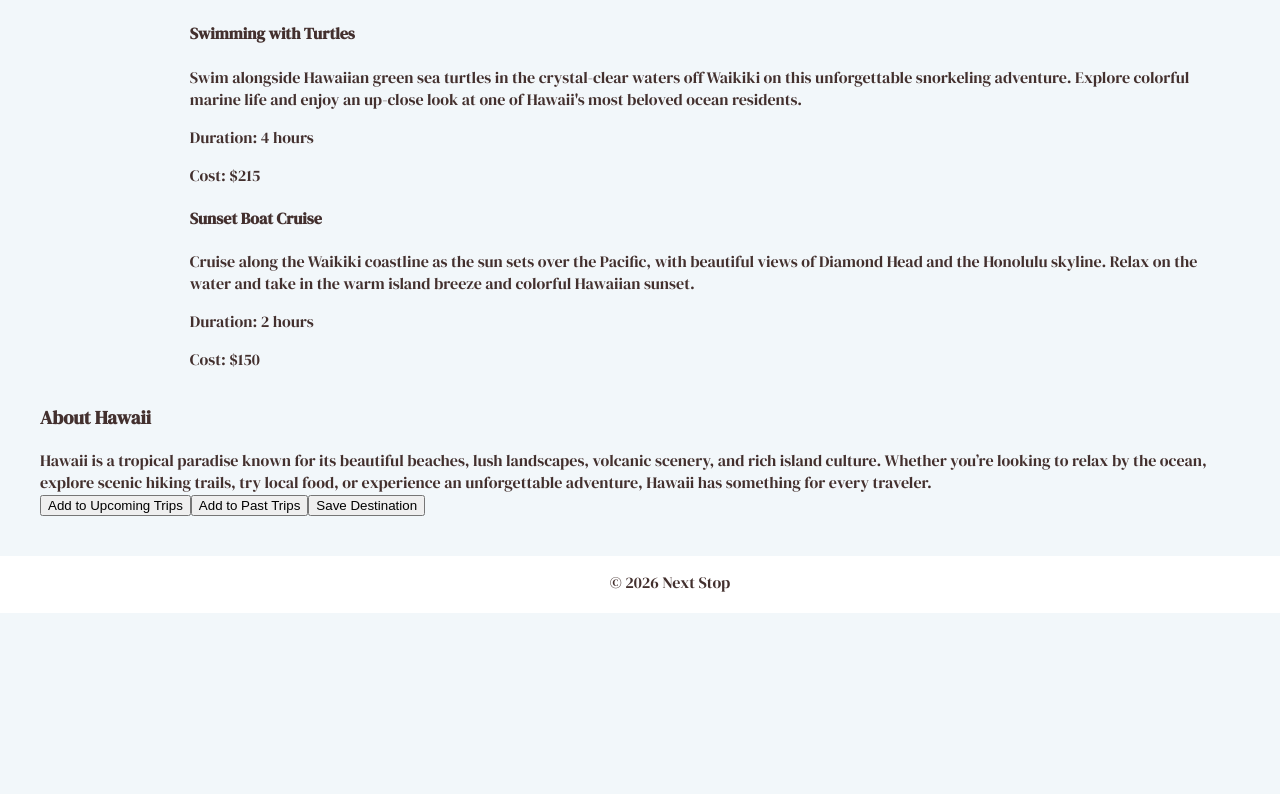
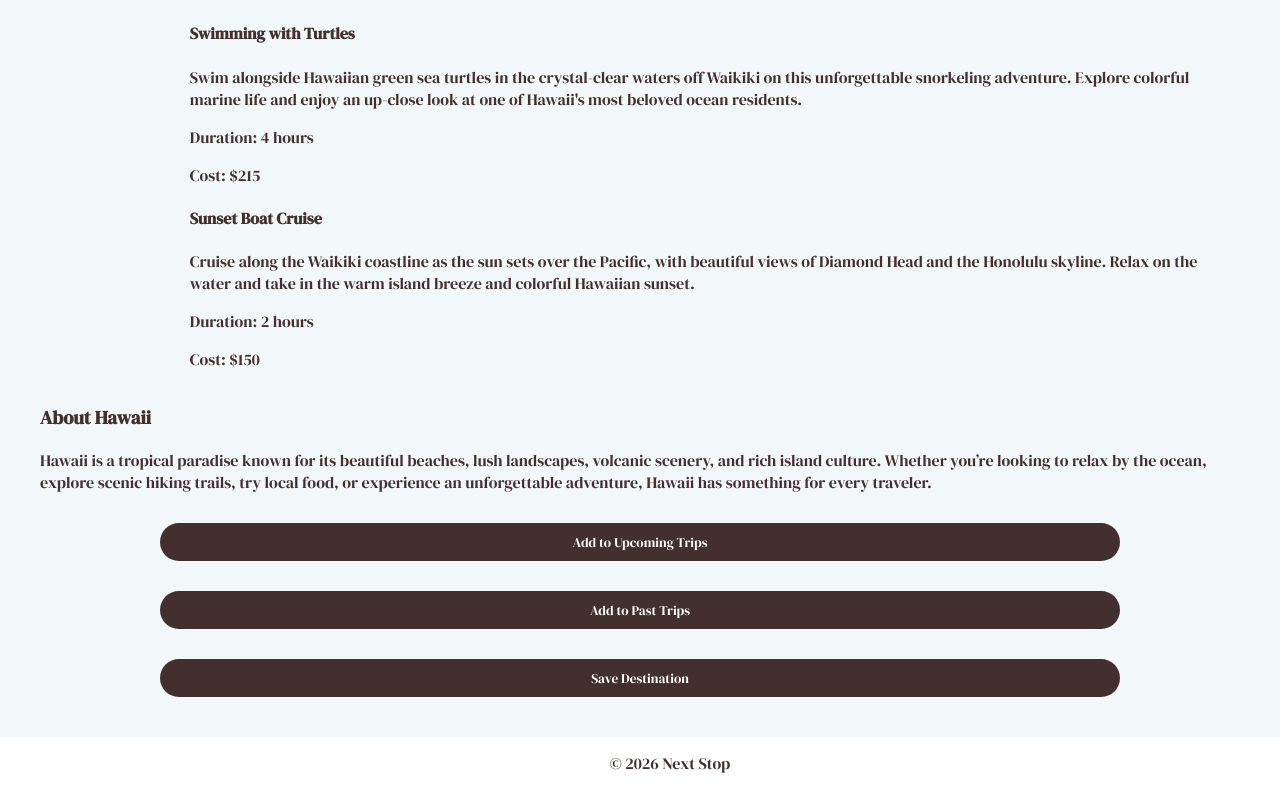
Before and after one commit to meagan42192/next-stop-unit-1-project-Meagan-B, a React (Vite) app: page /destination/1 in a window 1280 px wide. Shown: the part 1034-1828 px from the top of the page. Before the commit the page ends 1647 px from the top, so only its background shows below. Built offline with nearby package versions, Linux system fonts and the light colour scheme; a web font is replaced by a local one.

Commit message:
added banner animation for my add trip buttons

```diff
--- a/src/App.css
+++ b/src/App.css
@@ -281,6 +281,10 @@ footer {
 .plan-trip-container {
     display: flex;
     gap: 20px;
+}
+
+.trip-buttons{
+    display: grid;
 }
 
 /** My Trips Page **/
--- a/src/components/pages/DestinationDetailsPage.jsx
+++ b/src/components/pages/DestinationDetailsPage.jsx
@@ -2,8 +2,11 @@ import Header from "../layout/Header";
 import { Link, useParams } from "react-router-dom";
 import { FaArrowLeft } from "react-icons/fa";
 import destinationData from "../../data/destinationData";
+import { useState } from "react";
 
 const DestinationDetailsPage = ({ setMyTrips }) => {
+    // Alert Banner for when buttons are clicked
+    const [showAlert, setShowAlert] = useState(false);
 
     // Get the destination ID from the URL
     const { id } = useParams();
@@ -31,6 +34,7 @@ const DestinationDetailsPage = ({ setMyTrips }) => {
             }
         ];
     });
+    setShowAlert(true);
 };
 
     const excursionsList = destination.excursions.map((excursion) => {
@@ -185,17 +189,27 @@ const DestinationDetailsPage = ({ setMyTrips }) => {
                     {destination.about}
                 </div>
 
+                {/*Button Banner*/}
+                {showAlert && (
+                    <div className="banner">
+                        Trip successfully added!
+                        <button className="banner-close-btn" onClick={() => setShowAlert(false)}>
+                            Close
+                        </button>
+                    </div>
+                )}
+
                 {/* Destination Buttons*/}
                     <div className="trip-buttons">
-                        <button onClick={() => handleAddTrip("upcoming")}>
+                        <button className="submit-btn" onClick={() => handleAddTrip("upcoming")}>
                             Add to Upcoming Trips
                         </button>
 
-                        <button onClick={() => handleAddTrip("past")}>
+                        <button className="submit-btn" onClick={() => handleAddTrip("past")}>
                             Add to Past Trips
                         </button>
 
-                        <button onClick={() => handleAddTrip("saved")}>
+                        <button className="submit-btn" onClick={() => handleAddTrip("saved")}>
                             Save Destination
                         </button>
 
--- a/src/components/pages/HomePage.jsx
+++ b/src/components/pages/HomePage.jsx
@@ -1,4 +1,4 @@
-import { useState } from "react"
+import { useState } from "react";
 import { useNavigate } from "react-router-dom";
 import destinationDetails from "../../data/destinationData";
 import DestinationCard from "./DestinationCard";
```
